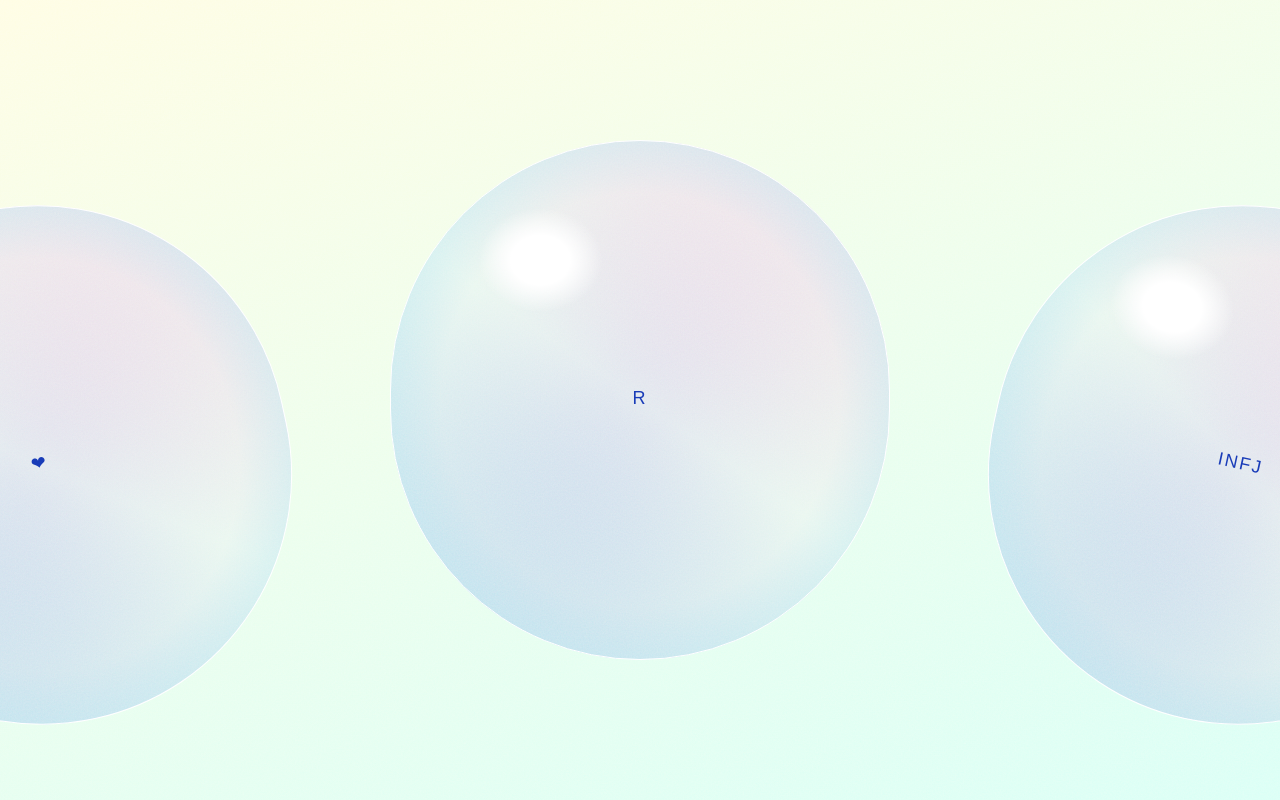
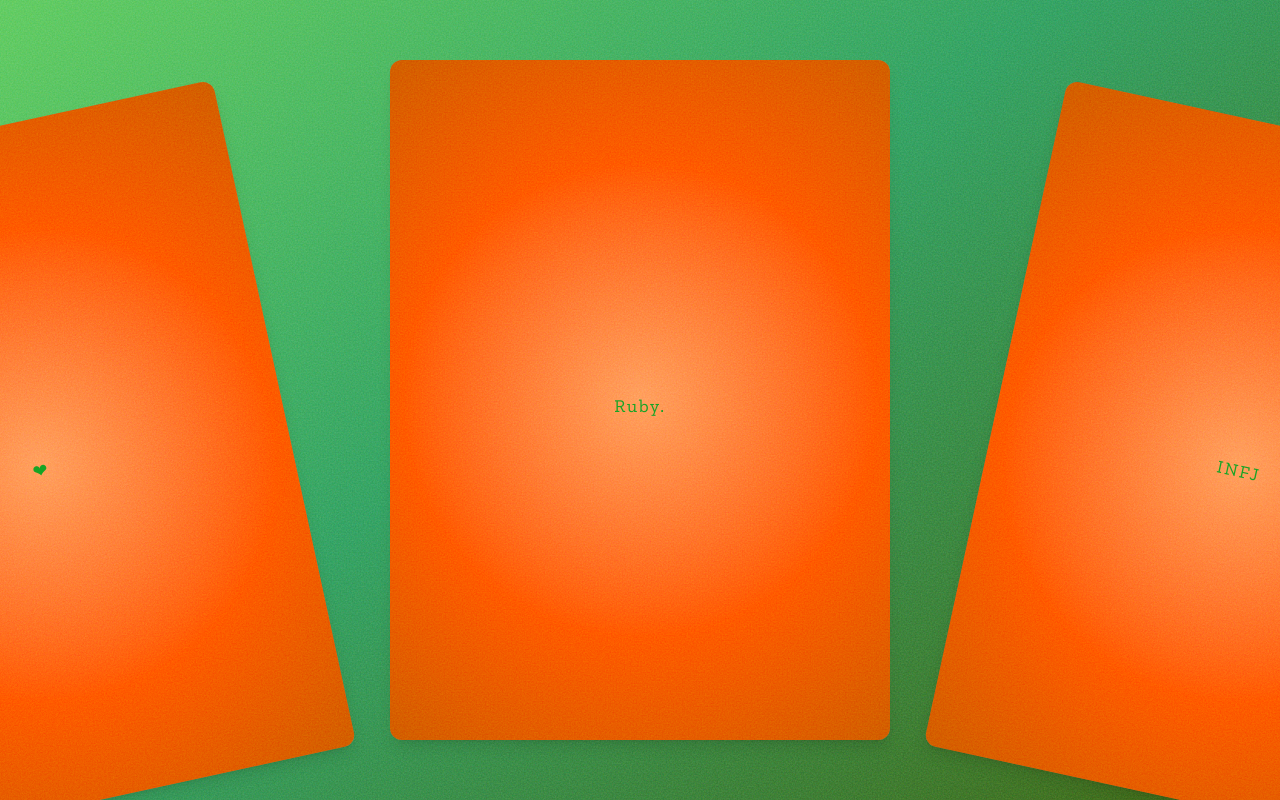
Before and after one commit to RubyTzu/card-slide, a Next.js app: page / in a window 1280 px wide. Built offline with nearby package versions, Linux system fonts and the light colour scheme.

Commit message:
feat:modified color'

```diff
--- a/app/component/DragCards.tsx
+++ b/app/component/DragCards.tsx
@@ -6,7 +6,7 @@ const images = [
   { src: "/images/carousel-1.svg", label: "Hate Horror Film" },
   { src: "/images/carousel-1.svg", label: "Swiftie over 13+ years" },
   { src: "/images/carousel-1.svg", label: "❤" },
-  { src: "/images/carousel-1.svg", label: "R" },
+  { src: "/images/carousel-1.svg", label: "Ruby." },
   { src: "/images/carousel-1.svg", label: "INFJ" },
   { src: "/images/carousel-1.svg", label: "Gemini" },
   { src: "/images/carousel-1.svg", label: "Love Sitcom" },
@@ -43,7 +43,8 @@ export const DragCards = () => {
   };
   return (
     <>
-      <div className="w-full h-screen relative overflow-hidden mx-auto cursor-(--my-cursor) bg-[linear-gradient(164deg,#FFFDE3_0%,_#D9FFF5_100%)]  noise">
+      {/* <div className="w-full h-screen relative overflow-hidden mx-auto cursor-(--my-cursor) bg-custom-gradients noise"> */}
+        <div className="w-full h-screen relative overflow-hidden mx-auto cursor-(--my-cursor) bg-[linear-gradient(143deg,rgba(87,199,87,1)_0%,rgba(42,155,89,1)_45%,rgba(55,92,12,1)_100%)] noise">
         {images.map((img, i) => {
           const order = (i - step + images.length) % images.length;
           const pos = getPosition(i);
@@ -53,7 +54,7 @@ export const DragCards = () => {
             <motion.div
               key={img.label}
               onClick={() => handleClick(i)}
-              className="absolute w-[80%] h-[38%] max-w-[500px] sm:w-[60%] sm:h-[65%] border border-white rounded-full overflow-hidden left-1/2 top-1/2 bg-custom-gradients noise"
+              className="absolute w-[80%] h-[38%] max-w-[500px] sm:w-[60%] sm:h-[85%] rounded-xl overflow-hidden left-1/2 top-1/2 noise bg-[radial-gradient(circle,rgba(255,151,82,1)_0%,rgba(255,77,0,1)_56%,rgba(204,82,0,1)_100%)] shadow-lg"
               animate={{ x: pos.x, y: pos.y, rotate: pos.rotate }}
               transition={{ duration: 0.5 }}
               style={{
@@ -75,7 +76,7 @@ export const DragCards = () => {
               }}
               dragElastic={0.3}
               whileDrag={{ cursor: "grabbing" }}>
-              <p className="absolute bottom-[45%] left-[50%] -translate-[50%]  text-blue-800 text-lg font-normal tracking-widest text-center">{img.label}</p>
+              <p className="absolute bottom-[45%] left-[50%] -translate-[50%]  text-[#16a425] text-lg font-normal tracking-widest text-center font-zilla">{img.label}</p>
             </motion.div>
           );
         })}
--- a/app/layout.tsx
+++ b/app/layout.tsx
@@ -1,6 +1,6 @@
 import type { Metadata } from "next";
 import "@/app/lib/globals.css";
-import { inter, notoSansTC } from "@/app/lib/fonts";
+import { inter, notoSansTC, zilla } from "@/app/lib/fonts";
 
 export const metadata: Metadata = {
   title: "Card Slide Project",
@@ -18,7 +18,7 @@ export default function RootLayout({
 
   return (
     <html lang="zh-TW">
-      <body className={`${inter.variable}  ${notoSansTC.variable} antialiased font-sans`}>{children}</body>
+      <body className={`${inter.variable}  ${notoSansTC.variable} ${zilla.variable} antialiased font-sans`}>{children}</body>
     </html>
   );
 }
--- a/app/lib/fonts.ts
+++ b/app/lib/fonts.ts
@@ -1,4 +1,4 @@
-import { Inter, Noto_Sans_TC } from "next/font/google";
+import { Inter, Noto_Sans_TC, Zilla_Slab } from "next/font/google";
 
 export const inter = Inter({
   subsets: ["latin"],
@@ -11,3 +11,5 @@ export const notoSansTC = Noto_Sans_TC({
   weight: ["100", "200", "300", "400", "500", "600", "700", "800", "900"],
   variable: "--font-notoSansTC",
 });
+
+export const zilla = Zilla_Slab({ subsets: ["latin"], weight: ["400", "700"], display: "swap", variable: "--font-zilla" });
--- a/app/lib/globals.css
+++ b/app/lib/globals.css
@@ -10,6 +10,7 @@
   --color-foreground: var(--foreground);
   --font-sans: var(--font-inter), var(--font-notoSansTC);
   --font-notoSansTC: var(--font-notoSansTC);
+  --font-zilla: var(--font-zilla);
 }
 
 @media (prefers-color-scheme: dark) {
```
Also changed, not shown: public/images/drag.svg.
